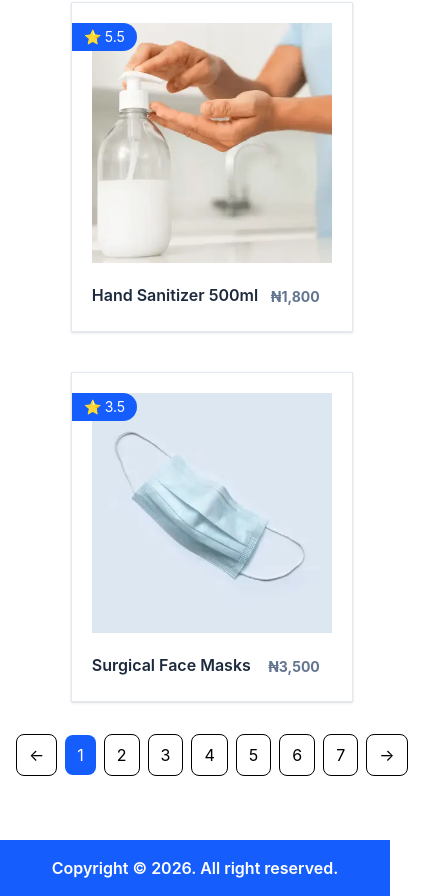
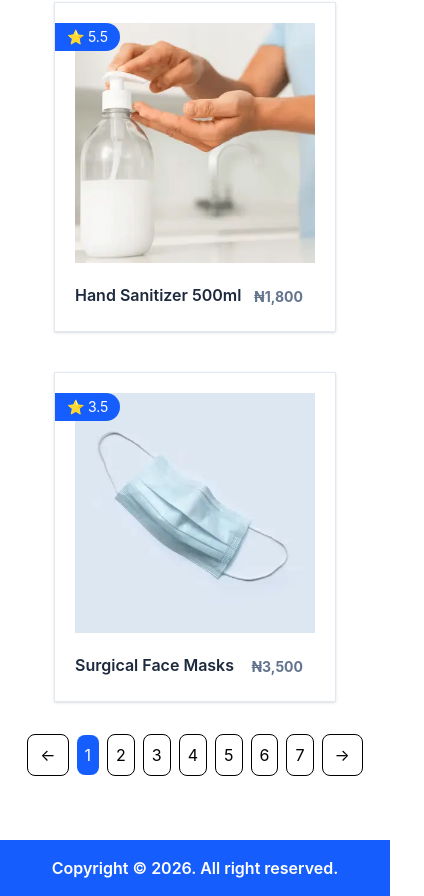
Before and after one commit to Skyghost12/deebug-healthcare, a React (Vite) app: page /product in a window 390 px wide. Shown: the part 2804-3700 px from the top of the page, 424 px wide, since content can reach past the window. Built offline with nearby package versions, Linux system fonts and the light colour scheme.

Commit message:
fixed product page mobile view overflowing

```diff
--- a/src/pages/Products.jsx
+++ b/src/pages/Products.jsx
@@ -47,7 +47,7 @@ function Product() {
   );
 
   return (
-    <main className="min-h-screen bg-slate-50 mt-8">
+    <main className="min-h-screen bg-slate-50 mt-8 overflow-hidden">
       <section className="bg-white">
         <div className="mx-auto max-w-7xl px-2 py-16 sm:px-6 lg:px-3">
           <div className="max-w-3xl">
@@ -69,7 +69,7 @@ function Product() {
       </section>
 
       <section className="bg-white flex justify-between items-center flex-col gap-4">
-        <div className="mx-auto max-w-7xl px-4 py-16 sm:px-6 lg:px-3">
+        <div className="mx-auto max-w-7xl px-2 py-16 sm:px-6 lg:px-2 ">
           <div className="flex flex-col gap-4 items-center">
             <h1 className="text-2xl font-bold">Available Products</h1>
             <div className="relative">
@@ -106,7 +106,7 @@ function Product() {
               <button
                 key={number}
                 onClick={() => setCurrentPage(number)}
-                className={`px-3 py-2 rounded-lg ${currentPage === number
+                className={`px-2 py-2 rounded-lg ${currentPage === number
                   ? "bg-blue-600 text-white"
                   : "border"
                   }`}
```
